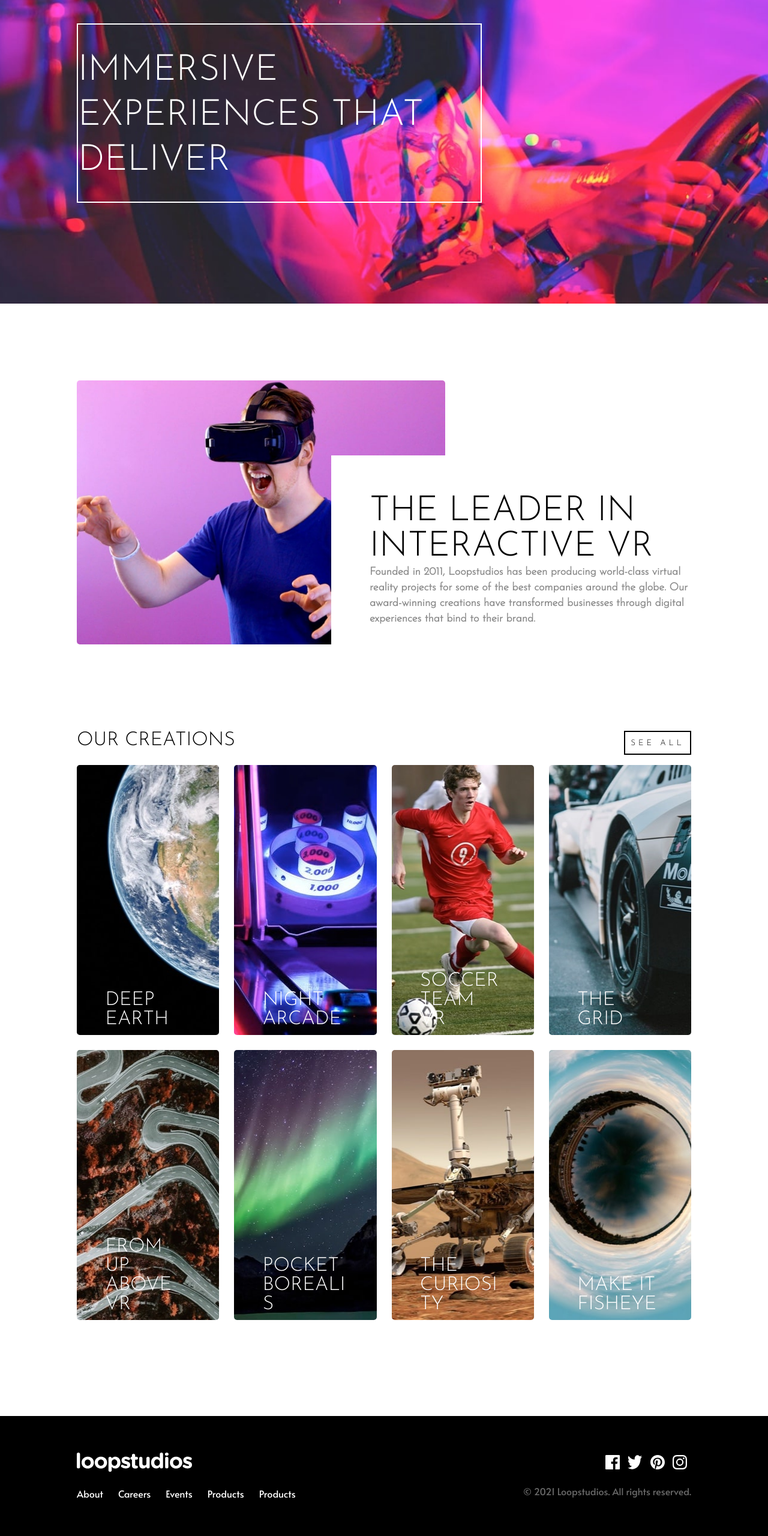
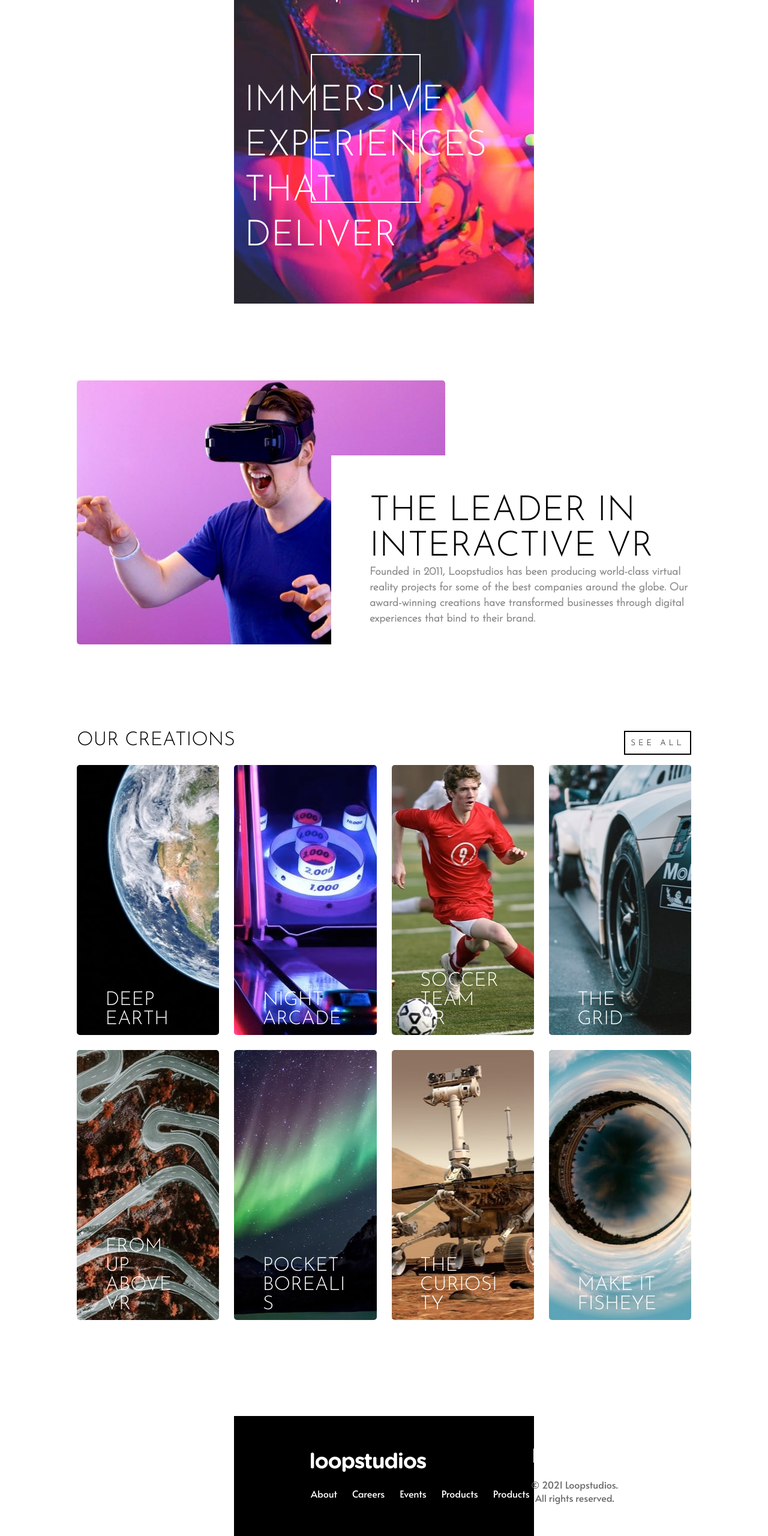
Before and after one commit to NelsonGC7/loopstudios.github.io, a plain HTML site: page index.html in a window 1280 px wide. Shown: the part 194-2754 px from the top of the page at 60% size. Drawn offline with Linux system fonts and the light colour scheme.

Commit message:
Se arregló problema respoive en movíl

```diff
--- a/css/sty.css
+++ b/css/sty.css
@@ -20,7 +20,7 @@ height: auto;
 }
 
 .header{
-    width: 375px;
+    max-width: 500px;
     height: 700px;
     background-color: beige;
     background-image: url(../images/mobile/image-hero.jpg);
@@ -247,7 +247,7 @@ height: auto;
 }
 .footer{
     height: 400px;
-    width: 375px;
+    max-width: 500px;
     margin: 0 auto;
     background-color: var(--Black);
     color: var(--White);
```
Also changed, not shown: 1 other file.
